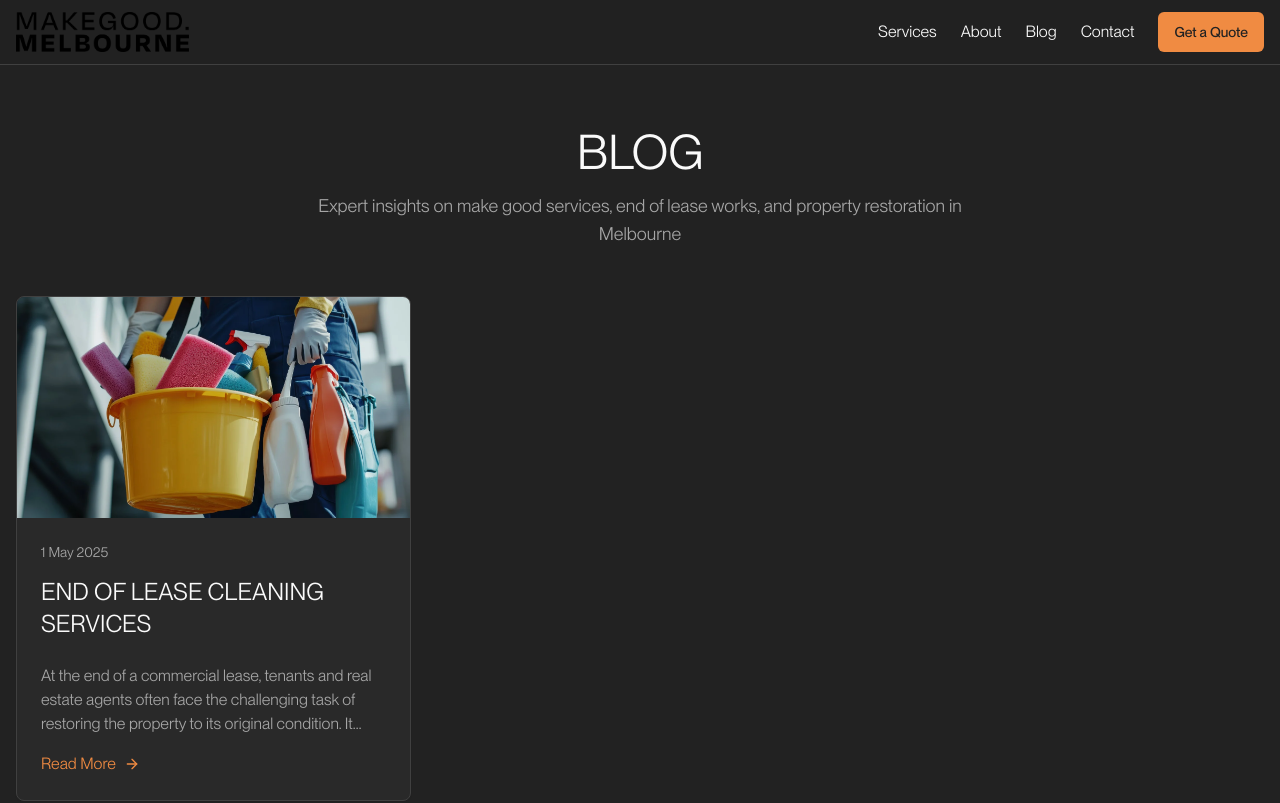
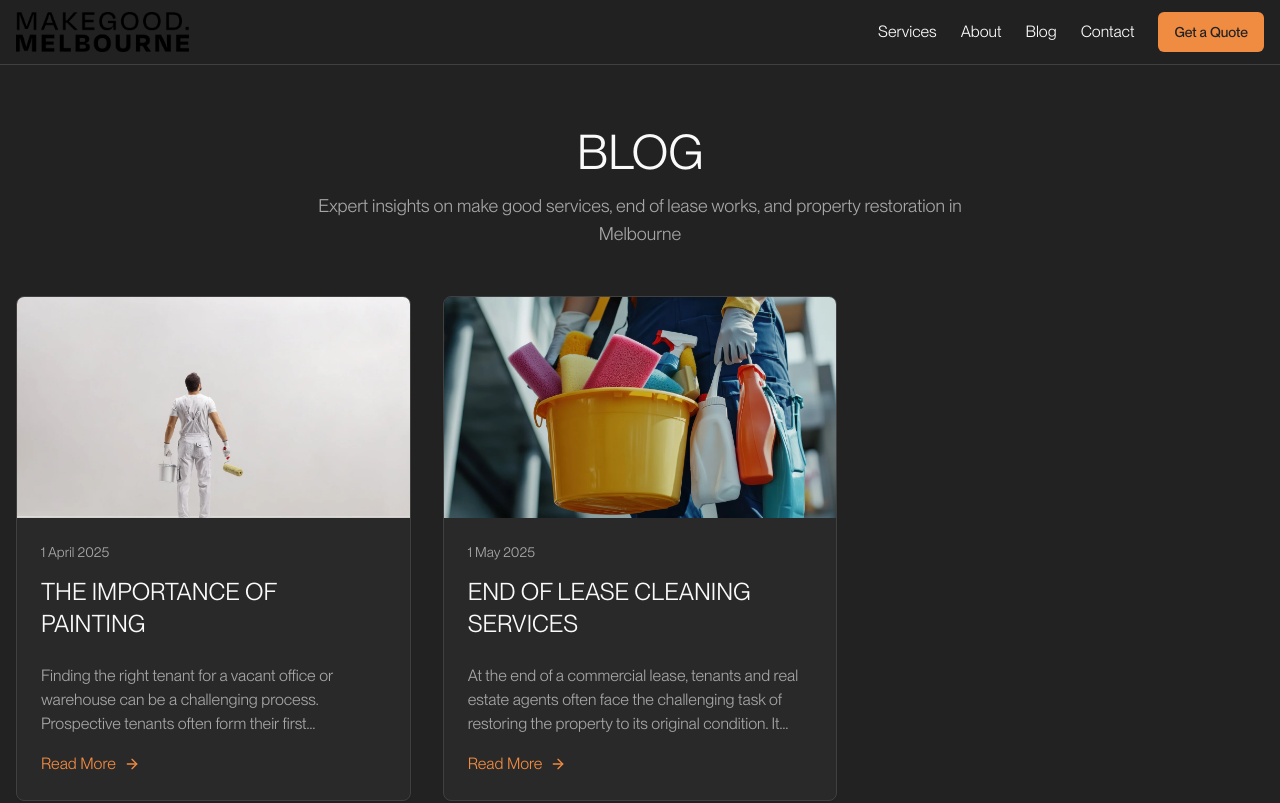
Before and after one commit to makegood-melbourne/makegood-melbourne-landing, a React (Vite) app: page /blog in a window 1280 px wide. Shown: the top 803 px of the page. Built offline with nearby package versions, Linux system fonts and the light colour scheme; the HTML template or start-up script is replaced by a standard one.

Commit message:
Add second blog post
Add "The Importance Of Painting" blog post to the site, including its image and content. Update blog data and image handling to support multiple blog posts.

```diff
--- a/src/data/blogPosts.ts
+++ b/src/data/blogPosts.ts
@@ -9,6 +9,92 @@ export interface BlogPost {
 }
 
 export const blogPosts: BlogPost[] = [
+  {
+    id: "2",
+    slug: "the-importance-of-painting",
+    title: "The Importance Of Painting",
+    date: "1 April 2025",
+    excerpt: "Finding the right tenant for a vacant office or warehouse can be a challenging process. Prospective tenants often form their first impressions within moments of viewing a property, and a dull, outdated appearance can be a major obstacle to securing a lease. One simple yet highly effective way to make a property more appealing is by applying a fresh coat of paint.",
+    image: "/src/assets/blog/painting-wall.webp",
+    content: `Finding the right tenant for a vacant office or warehouse can be a challenging process. Prospective tenants often form their first impressions within moments of viewing a property and a dull, outdated appearance can be a major obstacle to securing a lease. One simple yet highly effective way to make a property more appealing is by applying a fresh coat of paint. In this blog, we'll explore how repainting can breathe new life into a space and help real estate agents attract tenants more easily.
+
+## The Power of First Impressions
+
+When potential tenants walk into a property, they're imagining how the space can meet their needs. A well-maintained, clean, and modern appearance is key to helping them envision their business thriving in the space. Dull, scuffed, or peeling paint sends the wrong message, suggesting neglect or a lack of care. In contrast, freshly painted walls create an inviting, professional, and move-in-ready atmosphere, giving potential tenants confidence in the property.
+
+## Benefits of a Fresh Coat of Paint
+
+### 1. Creates a Modern and Professional Look
+
+A fresh coat of paint can instantly modernise outdated interiors and exteriors. Neutral, contemporary colours make a property feel more relevant and adaptable, appealing to a wide range of businesses.
+
+### 2. Highlights Key Features
+
+The right paint choices can enhance a property's architectural details. For example:
+
+- Light colours can make small offices feel more spacious.
+- Bold accent walls can draw attention to unique features like high ceilings or open layouts.
+
+### 3. Neutralises Wear and Tear
+
+Over time, properties inevitably show signs of wear, such as:
+
+- Scuffed walls
+- Stained surfaces
+- Fading or outdated colours
+
+A new paint job conceals these imperfections, giving the space a clean slate.
+
+### 4. Adds Value and Justifies Rent
+
+Tenants are more likely to agree to higher rents when the property feels fresh and well-maintained. A professional-looking space suggests that the landlord or agent is attentive and invested in maintaining the property.
+
+### 5. Reduces Vacancy Time
+
+Properties that look move-in ready often lease faster. A fresh coat of paint can help a property stand out in a competitive market, attracting tenants who value efficiency and convenience.
+
+## Choosing the Right Colours
+
+For office and warehouse spaces, colour choice is critical. Here are some guidelines:
+
+- **Neutral Shades**: Whites, greys, and beiges create a blank canvas, making it easier for tenants to visualise their own branding and decor.
+- **Light Colours**: These can brighten up dim or industrial spaces, creating a more inviting atmosphere.
+- **Brand-Appropriate Tones**: If targeting a specific tenant type (e.g., creative agencies or tech companies), consider adding subtle, modern accent colours to align with their aesthetic preferences.
+
+Consulting with a professional painter or designer can help ensure the chosen colours resonate with the target market.
+
+## Exterior Impact: Curb Appeal Matters
+
+While interior paint is crucial, don't overlook the exterior. The outside of a property is the first thing prospective tenants see, and a neglected façade can deter them from even scheduling a viewing. Repainting exterior walls, doors, and trims can:
+
+- Enhance curb appeal.
+- Make the property stand out in listings and drive-by viewings.
+- Show tenants that the property is cared for, setting the tone for the rest of their experience.
+
+## Success Story: The Transformative Power of Paint
+
+A commercial agent recently faced difficulty leasing a large warehouse that had been vacant for months. The space had excellent potential, but its faded walls and outdated colours deterred prospective tenants. After consulting with our make good service, a combination of light grey for the interiors and a modern navy blue for the exterior trim was chosen. The transformation was immediate:
+
+- The space felt brighter, cleaner, and more spacious.
+- Tenant enquiries increased by 40% within two weeks of the repaint.
+- The property was leased to a growing logistics company within a month.
+
+This simple investment in paint paid off, reducing vacancy time and increasing the property's perceived value.
+
+## The Key to Quality Results
+
+While DIY painting might seem cost-effective, professional services provide advantages that are hard to beat:
+
+- **Expert Colour Selection**: Professionals understand market trends and can recommend colours that resonate with target tenants.
+- **High-Quality Finishes**: Proper preparation and application ensure long-lasting, flawless results.
+- **Time Efficiency**: Professionals complete projects quickly, minimising downtime for viewings.
+
+## Conclusion
+
+A fresh coat of paint can work wonders for a vacant office or warehouse, turning it into a desirable, move-in-ready space. For real estate agents, this simple upgrade can be the difference between a property that lingers on the market and one that leases quickly at a competitive rate. If you're struggling to attract tenants, consider partnering with a professional painting service to breathe new life into your property and make a lasting impression.
+
+Contact us today to discuss how we can help you transform your listings with expert painting services tailored to your needs.`
+  },
   {
     id: "1",
     slug: "end-of-lease-cleaning-services",
--- a/src/pages/Blog.tsx
+++ b/src/pages/Blog.tsx
@@ -5,8 +5,14 @@ import Navigation from "@/components/Navigation";
 import Footer from "@/components/Footer";
 import { blogPosts } from "@/data/blogPosts";
 import cleaningImage from "@/assets/blog/cleaning-services.webp";
+import paintingImage from "@/assets/blog/painting-wall.webp";
 
 const Blog = () => {
+  const getImage = (imagePath: string) => {
+    if (imagePath.includes('cleaning-services')) return cleaningImage;
+    if (imagePath.includes('painting-wall')) return paintingImage;
+    return cleaningImage;
+  };
   return (
     <div className="min-h-screen flex flex-col">
       <Navigation />
@@ -25,7 +31,7 @@ const Blog = () => {
               <Card key={post.id} className="border-border hover:shadow-lg transition-shadow overflow-hidden group">
                 <div className="aspect-video overflow-hidden">
                   <img
-                    src={cleaningImage}
+                    src={getImage(post.image)}
                     alt={post.title}
                     className="w-full h-full object-cover group-hover:scale-105 transition-transform duration-300"
                   />
--- a/src/pages/BlogPost.tsx
+++ b/src/pages/BlogPost.tsx
@@ -5,10 +5,17 @@ import Navigation from "@/components/Navigation";
 import Footer from "@/components/Footer";
 import { blogPosts } from "@/data/blogPosts";
 import cleaningImage from "@/assets/blog/cleaning-services.webp";
+import paintingImage from "@/assets/blog/painting-wall.webp";
 
 const BlogPost = () => {
   const { slug } = useParams<{ slug: string }>();
   const post = blogPosts.find((p) => p.slug === slug);
+
+  const getImage = (imagePath: string) => {
+    if (imagePath.includes('cleaning-services')) return cleaningImage;
+    if (imagePath.includes('painting-wall')) return paintingImage;
+    return cleaningImage;
+  };
 
   if (!post) {
     return (
@@ -48,7 +55,7 @@ const BlogPost = () => {
 
           <div className="aspect-video w-full overflow-hidden rounded-lg mb-8">
             <img
-              src={cleaningImage}
+              src={getImage(post.image)}
               alt={post.title}
               className="w-full h-full object-cover"
             />
```
Also changed, not shown: src/assets/blog/painting-wall.webp (added).
